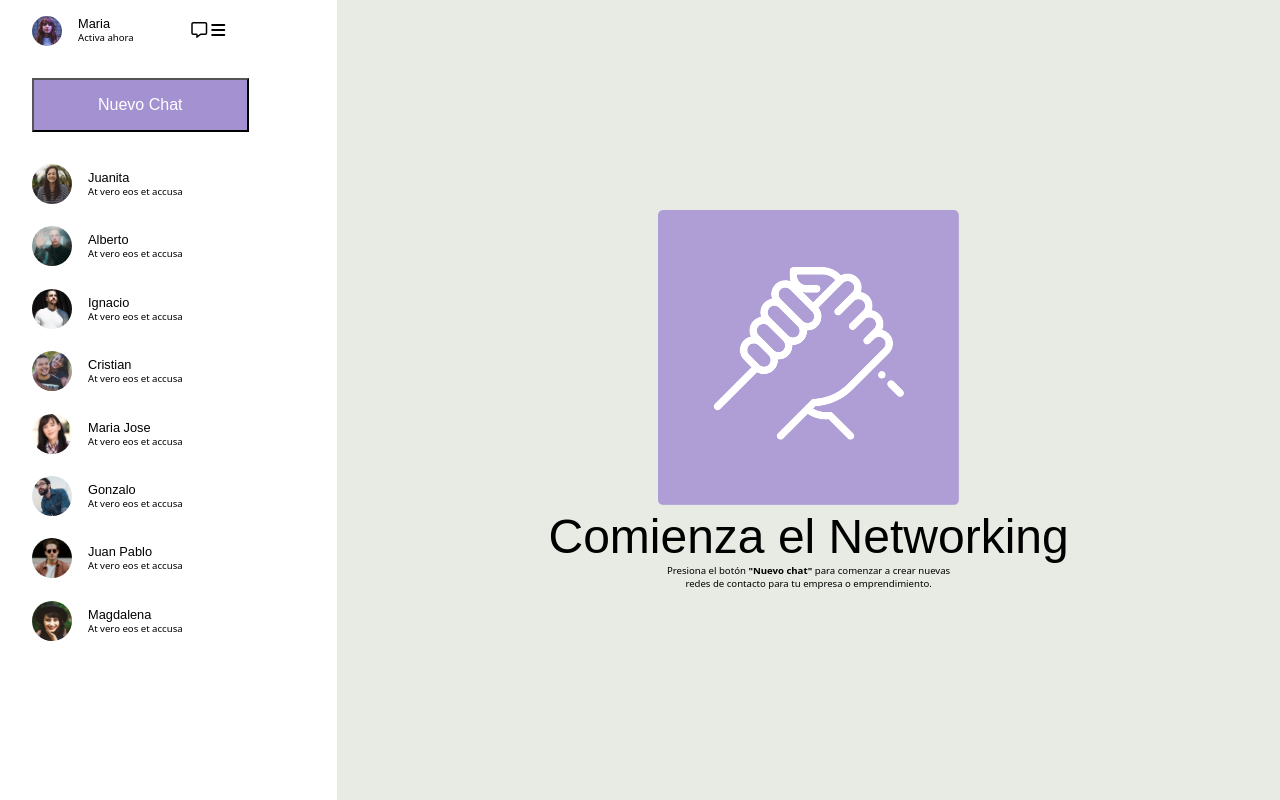
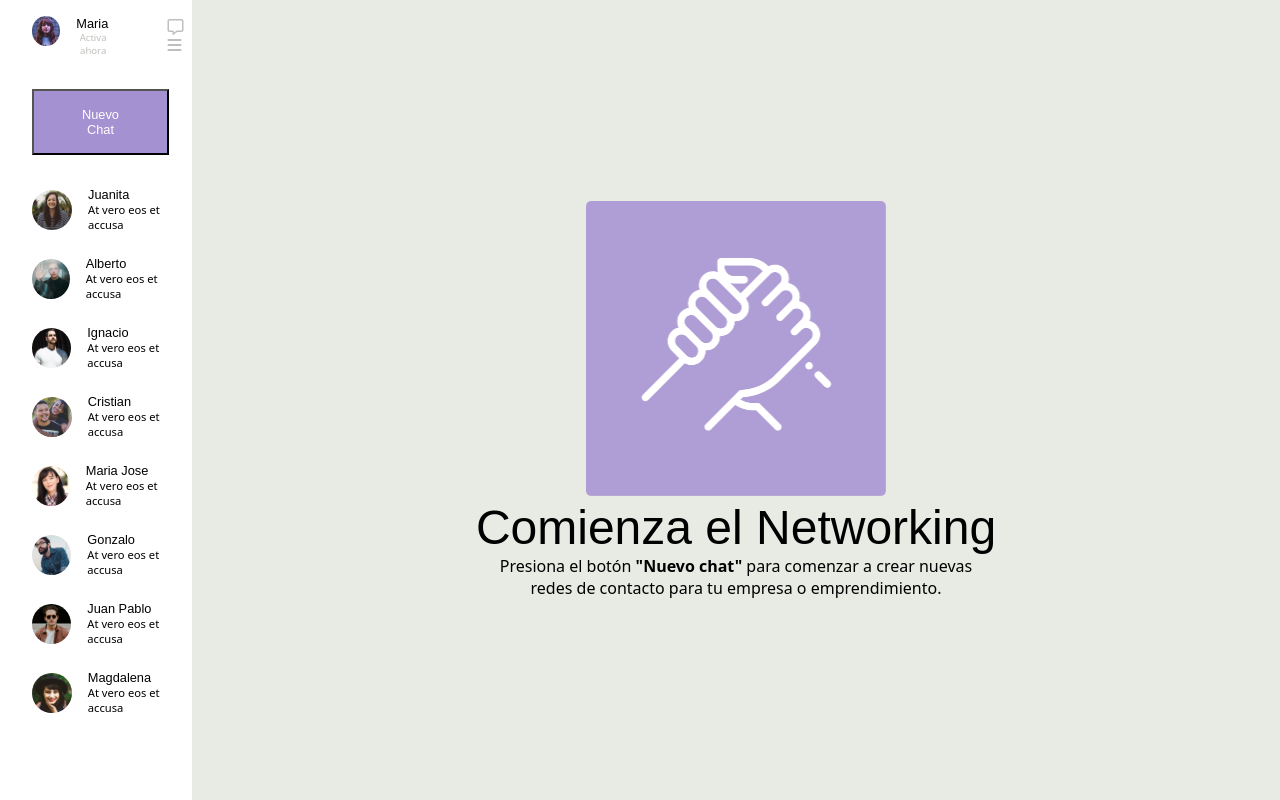
Before and after one commit to MateooetaM/Desafio_SistemaMensajeria, a plain HTML site: page index.html in a window 1280 px wide. Drawn offline with Linux system fonts and the light colour scheme.

Commit message:
Ajustes en paddings

```diff
--- a/assets/css/style.css
+++ b/assets/css/style.css
@@ -11,7 +11,7 @@ main {
 nav {
     background-color: #fff;
     padding: 1rem 2rem;
-    width: 30%;
+    width: 15%;
     height: 100vh;
     display: flex;
     flex-direction: column;
@@ -31,6 +31,7 @@ nav a {
 .container{
     display: flex;
     align-items: center;
+
     margin-bottom: 2rem;
 }
 
@@ -48,7 +49,13 @@ nav a {
 
 .menu {
     margin-left: 3.6rem;
+    color: #BEC1BB ;
 }
+
+.menu i {
+    padding-right: 0.5rem;
+}
+
 
 .content h4 {
     text-align: left;
@@ -57,8 +64,9 @@ nav a {
     font-size: 0.8rem;
 }
 
-.content p {
+.content-user p {
     font-size: 0.6rem;
+    color: #BEC1BB;
 }
 
 .button{
@@ -68,10 +76,10 @@ nav a {
 
 .button button {
 
-    padding: 1rem 4rem;
+    padding: 1rem 3rem;
     background-color:#A491D2;
     color:#fff;
-    font-size: 1rem;
+    font-size: 0.8rem;
 }
 
 .contact img {
@@ -80,12 +88,20 @@ nav a {
     object-fit: cover;
     border-radius: 50%;
     margin-right: 1rem;
+
+}
+
+.contact {
+    display: flex;
+    flex-wrap: wrap;
+    align-items: center;
+    justify-content: flex-start;
 }
 
 .contact-personal {
     display: flex;
     align-items: center;
-    margin-bottom: 1.4rem;
+    margin-bottom: 1.5rem;
 }
 
 .contact-personal h4 {
@@ -97,7 +113,7 @@ nav a {
 
 .contact-personal p {
     font-family: system-ui, -apple-system, BlinkMacSystemFont, 'Segoe UI', Roboto, Oxygen, Ubuntu, Cantarell, 'Open Sans', 'Helvetica Neue', sans-serif;
-    font-size: 0.6rem;
+    font-size: 0.7rem;
 }
 
 
```
Also changed, not shown: index.html (+2 -1 lines).
